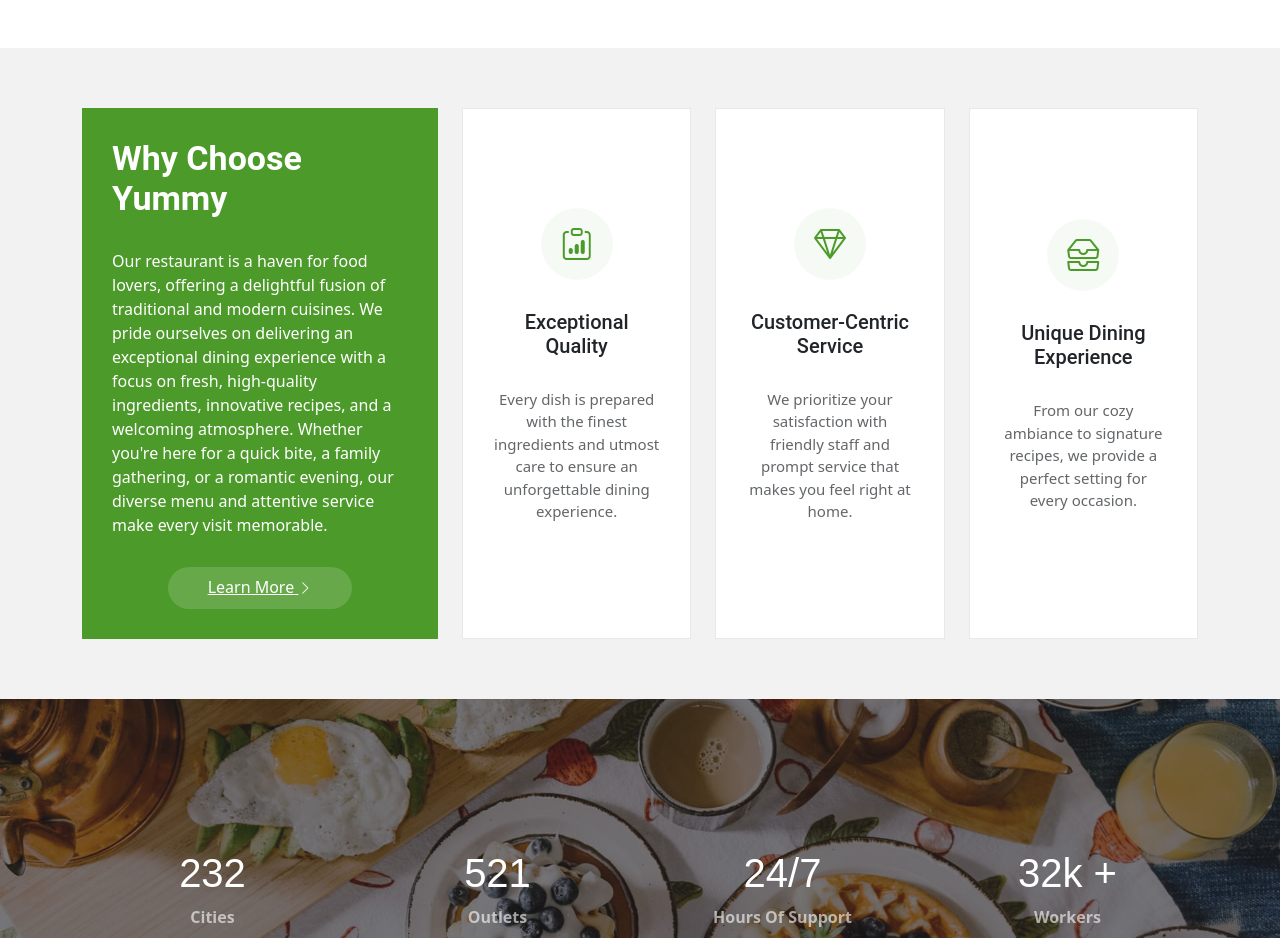
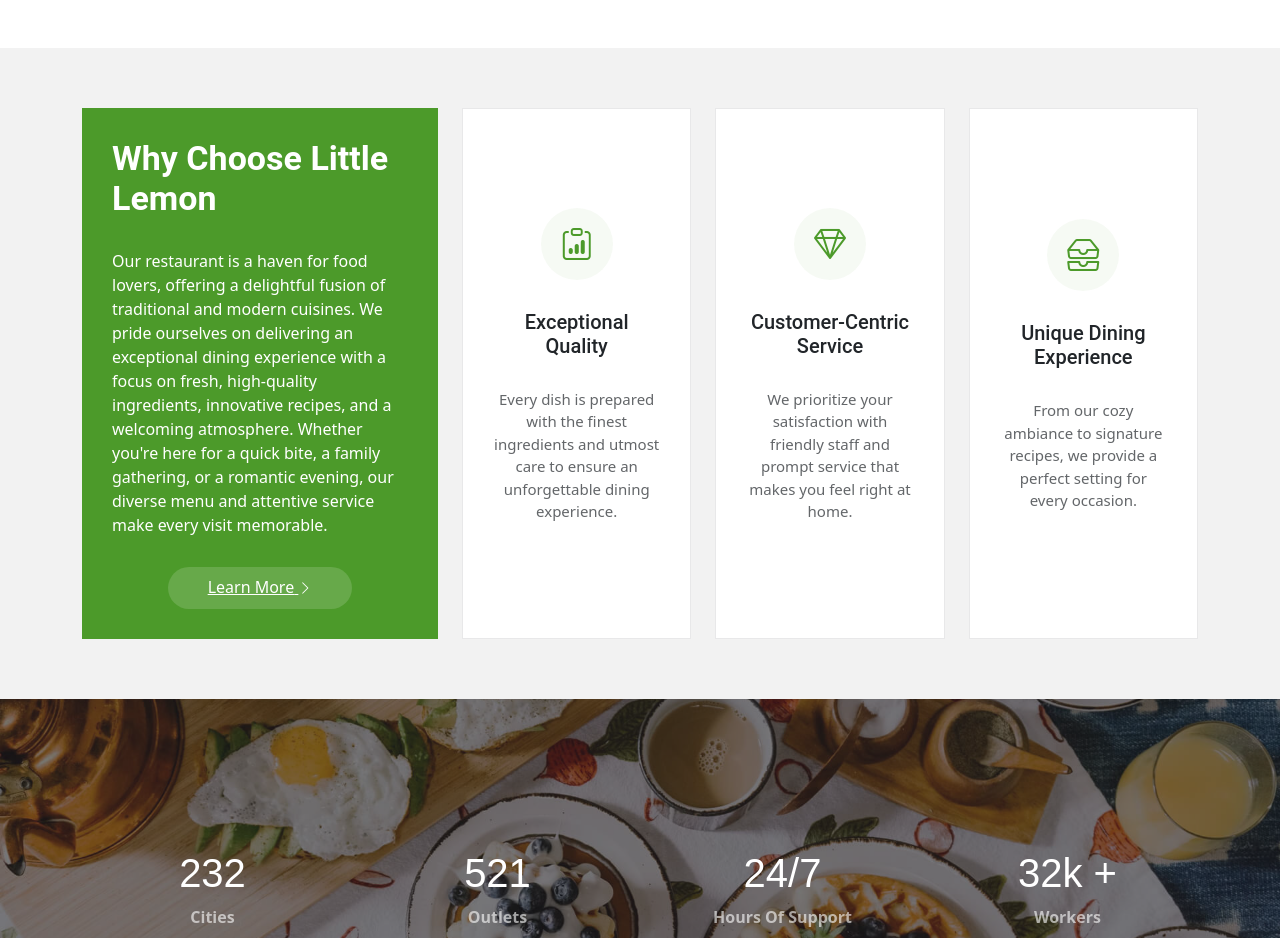
Before and after one commit to dayalan22102001/little-lemon-react, a React (Create React App) app: page / in a window 1280 px wide. Shown: the part 1620-2558 px from the top of the page. Built offline with nearby package versions, Linux system fonts and the light colour scheme.

Commit message:
Update WhyChooseUs.js

```diff
--- a/src/components/WhyChooseUs.js
+++ b/src/components/WhyChooseUs.js
@@ -12,7 +12,7 @@
 
     <div class="col-lg-4" data-aos="fade-up" data-aos-delay="100">
       <div class="why-box">
-        <h3>Why Choose Yummy</h3>
+        <h3>Why Choose Little Lemon</h3>
         <p>
         Our restaurant is a haven for food lovers, offering a delightful fusion of traditional and modern cuisines. We pride ourselves on delivering an exceptional dining experience with a focus on fresh, high-quality ingredients, innovative recipes, and a welcoming atmosphere. Whether you're here for a quick bite, a family gathering, or a romantic evening, our diverse menu and attentive service make every visit memorable.
 
```
